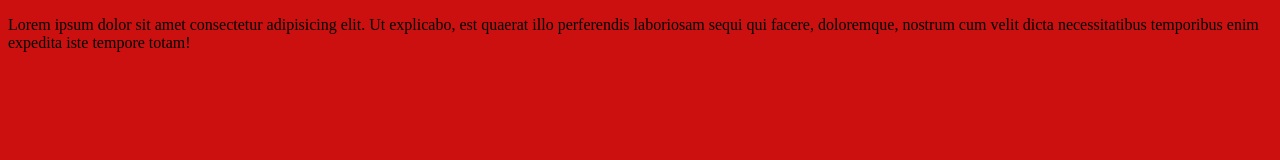
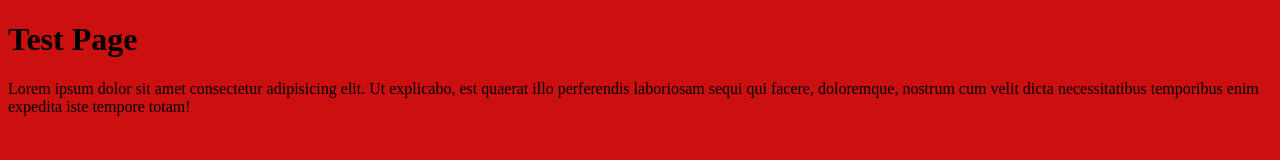
Before and after one commit to Prozor1/gitTutorial-, a plain HTML site: page index.html in a window 1280 px wide. Drawn offline with Linux system fonts and the light colour scheme.

Commit message:
Update index.html
new test

```diff
--- a/index.html
+++ b/index.html
@@ -10,6 +10,7 @@
 </head>
 
 <body>
+    <h1>Test Page</h1>
     <p>Lorem ipsum dolor sit amet consectetur adipisicing elit. Ut explicabo, est quaerat illo perferendis laboriosam
         sequi qui facere, doloremque, nostrum cum velit dicta necessitatibus temporibus enim expedita iste tempore
         totam!</p>
```
